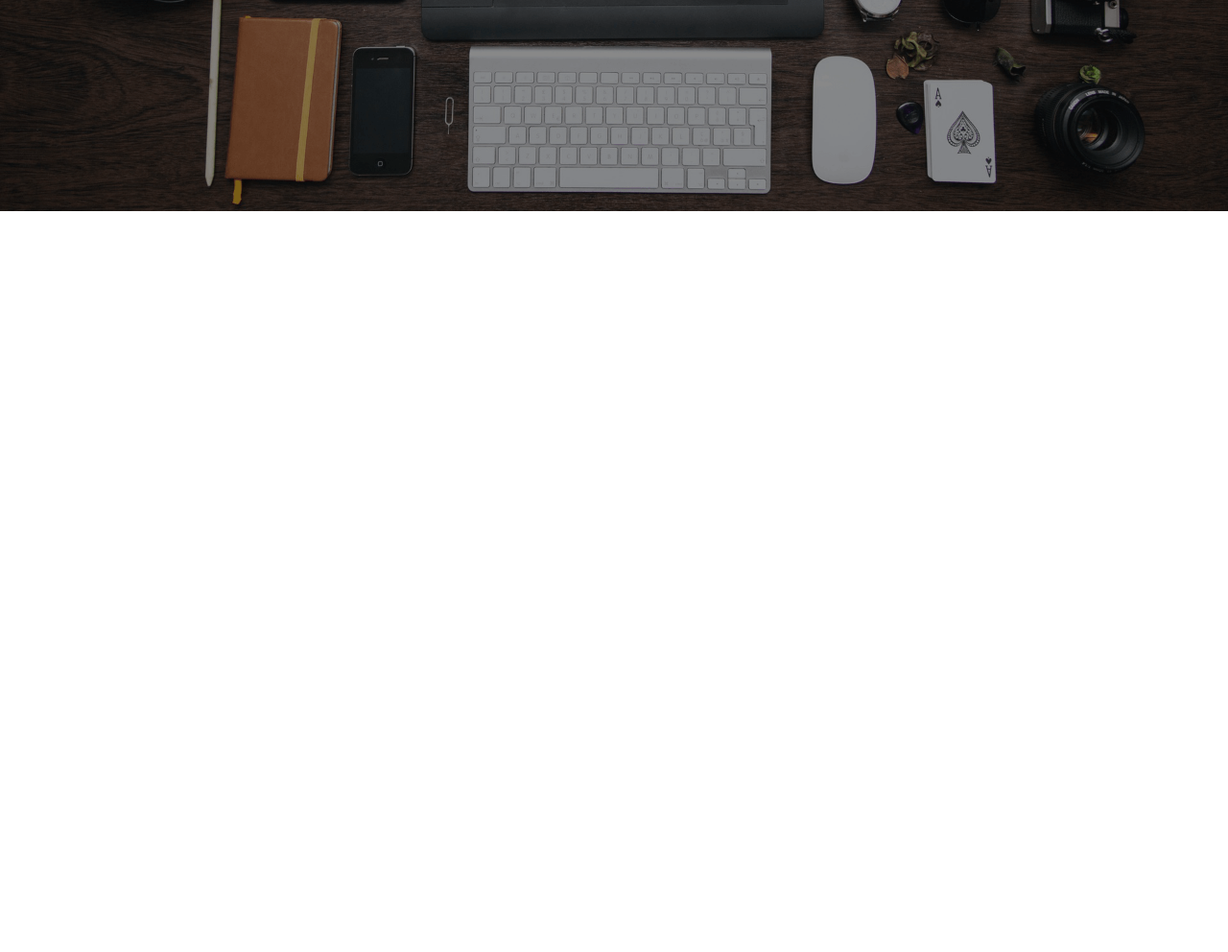
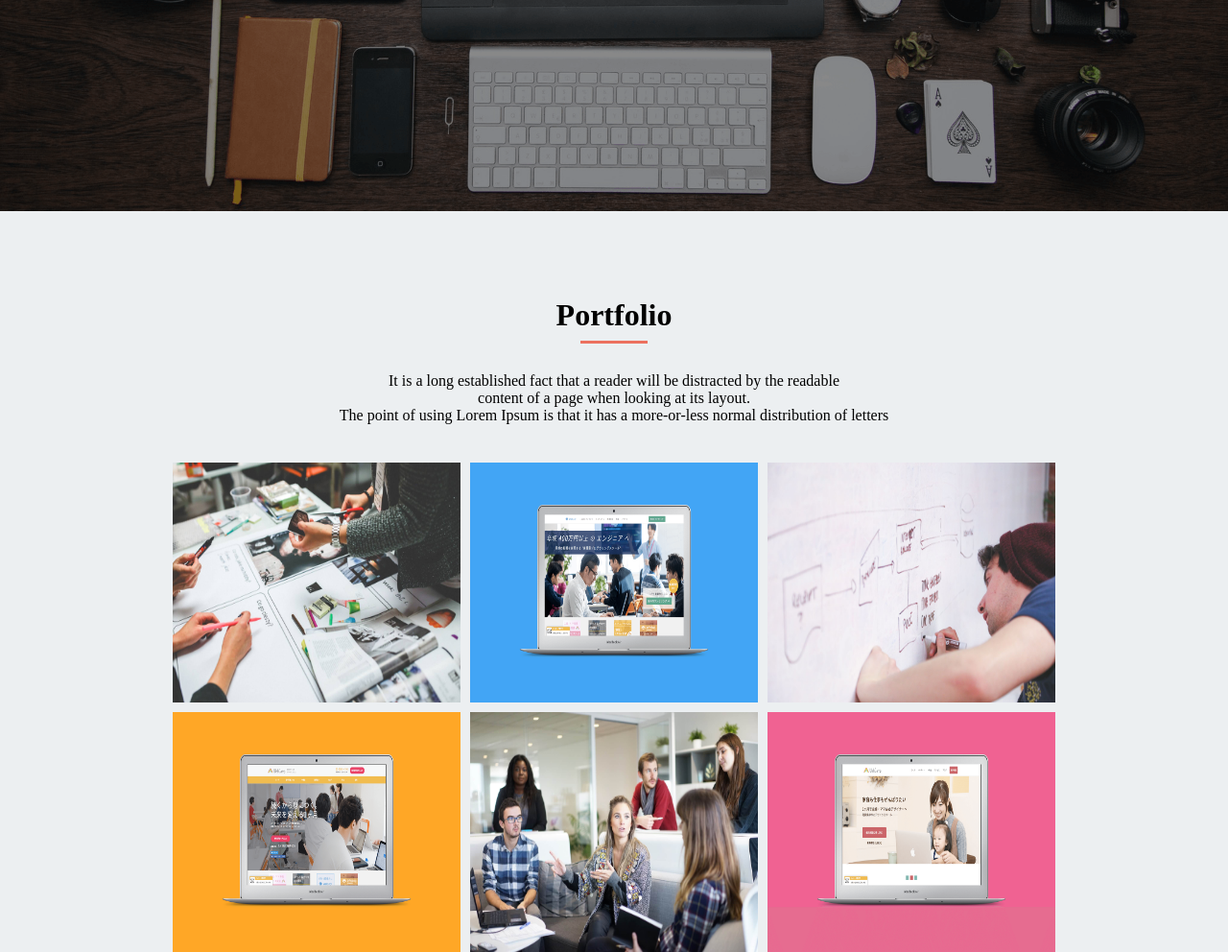
Before and after one commit to Mori116/MySite, a plain HTML site: page index.html in a window 1280 px wide. Shown: the part 500-1492 px from the top of the page at 96% size. Before the commit the page ends 800 px from the top, so only its background shows below. Drawn offline with Linux system fonts and the light colour scheme.

Commit message:
[Add]portfolio追記

```diff
--- a/index.html
+++ b/index.html
@@ -27,7 +27,22 @@
           <p class="main-visual-text">simply dummy text of the printing</p>
       </div>
       <div class="portfolio">
-
+        <div class="portfolio-text">
+          <h2 class="heading">Portfolio</h2>
+          <p>
+            It is a long established fact that a reader will be distracted by the readable<br>
+            content of a page when looking at its layout.<br>
+            The point of using Lorem Ipsum is that it has a more-or-less normal distribution of letters
+          </p>
+          <div class="portfolio-image-list">
+            <img src="img/sketch.jpg" class="portfolio-image">
+            <img src="img/websuku.png" class="portfolio-image">
+            <img src="img/write.jpg" class="portfolio-image">
+            <img src="img/webcamp.png" class="portfolio-image">
+            <img src="img/talk.jpg" class="portfolio-image">
+            <img src="img/webcamp-mother.png" class="portfolio-image">
+          </div>
+        </div>
       </div>
       <div class="feature">
 
--- a/style.css
+++ b/style.css
@@ -62,3 +62,52 @@ a {
   font-size: 20px;
   color: #fafafa;
 }
+
+.portfolio {
+  width: 100%;
+  background-color: #eceff1;
+}
+
+.portfolio-text {
+  width: 920px;
+  margin: 0 auto;
+}
+
+.portfolio-text > p {
+  margin-top: 30px;
+  margin-bottom: 30px;
+  font-size: 16px;
+  color: #000000;
+  text-align: center;
+}
+
+.portfolio-image-list {
+  display: flex;
+  flex-wrap: wrap;
+}
+
+.portfolio-image {
+  width: 300px;
+  height: 250px;
+  margin-right: 10px;
+  margin-top: 10px;
+}
+
+.portfolio-image:nth-child(3n) {
+  margin-right: 0;
+}
+
+.heading {
+  padding-top: 90px;
+  text-align: center;
+  font-size: 32px;
+}
+
+.heading::after {
+  display: block;
+  content: "";
+  width: 70px;
+  height: 3px;
+  margin: 8px auto 0 auto;
+  background-color: #ec715f;
+}
```
Also changed, not shown: 1 other file.
